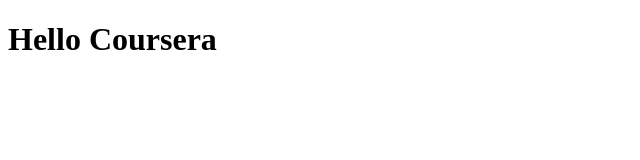
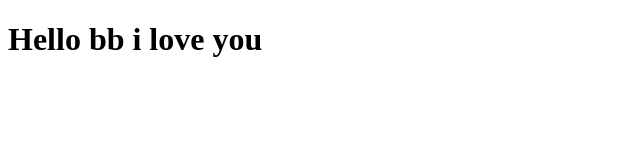
Before and after one commit to PejoBunBun/Coursera-Test, a plain HTML site: page site/index.html in a window 1280 px wide. Shown: the whole page, without its empty margins (0-640 px from the left). Drawn offline with Linux system fonts and the light colour scheme.

Commit message:
Small addition to our page content.

```diff
--- a/site/index.html
+++ b/site/index.html
@@ -6,6 +6,6 @@
 	<title>Hello Coursera!</title>
 </head>
 <body>
-<h1>Hello Coursera</h1>
+<h1>Hello bb i love you</h1>
 </body>
 </html>
```
